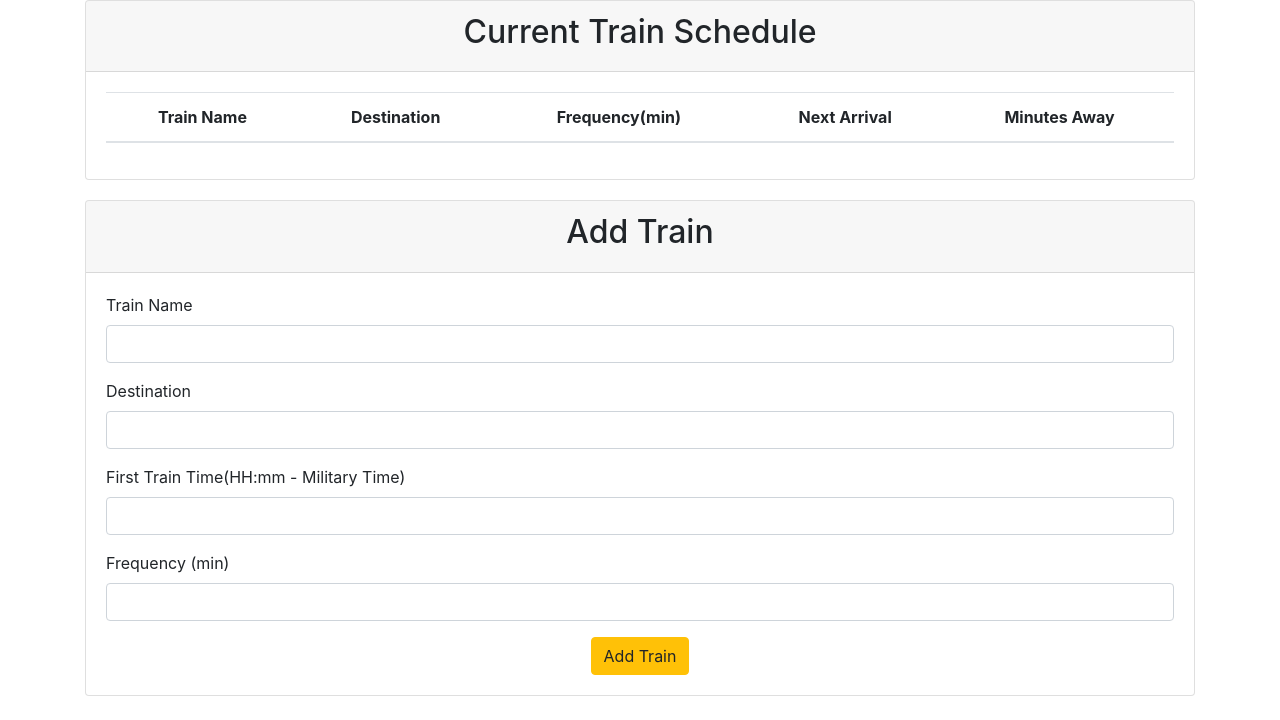
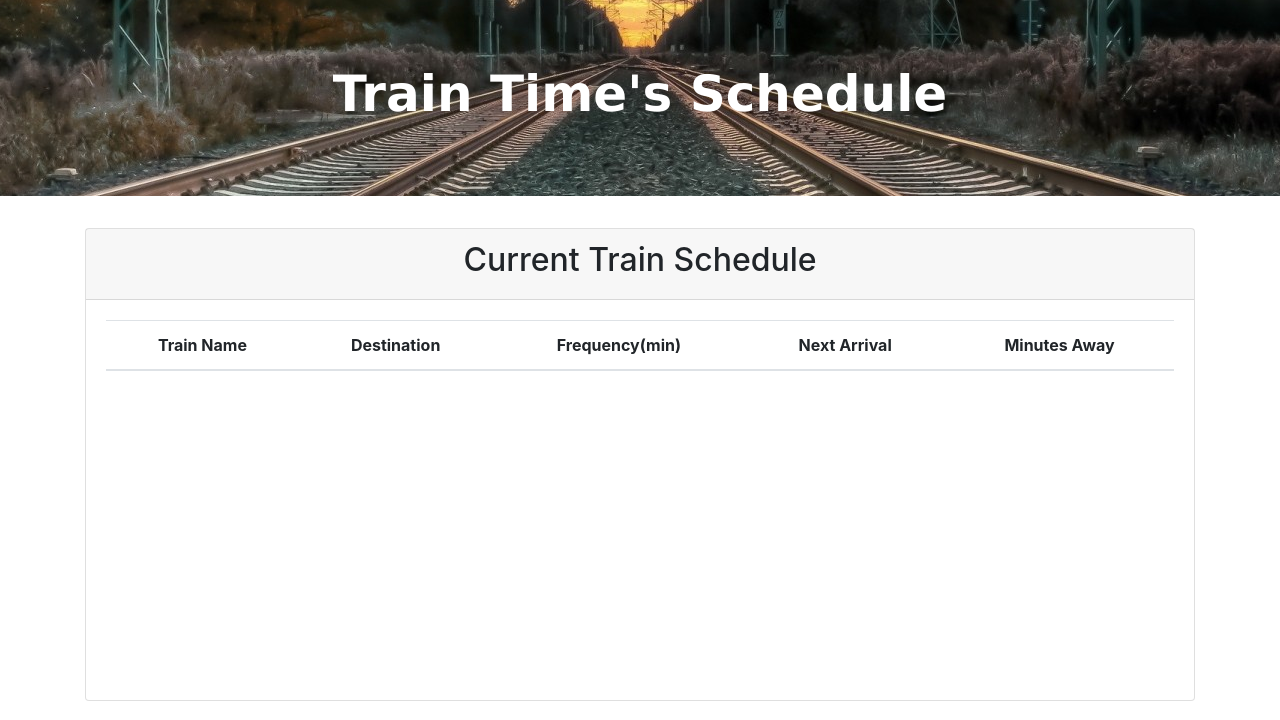
Before and after one commit to Justin-Singh125125/Train-Activity, a plain HTML site: page index.html in a window 1280 px wide. Shown: the top 720 px of the page. Drawn offline with nearby package versions, Linux system fonts and the light colour scheme; no server answers.

Commit message:
added more css

```diff
--- a/assets/css/style.css
+++ b/assets/css/style.css
@@ -30,3 +30,29 @@ body{
 .train-title{
     margin-left: 30px;
 }
+#over{
+    overflow: scroll;
+    height: 400px;
+}
+
+.add-train-section:hover, .card:hover{
+    box-shadow:
+    0 6px 20px 0 rgba(0, 0, 0, 0.19),
+    0 6px 20px 0 rgba(0, 0, 0, 0.19);
+}
+.jumbotron{
+    background: url('../images/jumbotron-background.jpg');
+    background-position: center;
+    width: 100%;
+    border-radius: 0;
+}
+#welcome{
+    z-index: 99;
+    color:#fff;
+    font-size: 50px;
+    font-weight: bold;
+    font-family: 'Lucida Sans', 'Lucida Sans Regular', 'Lucida Grande', 'Lucida Sans Unicode', Geneva, Verdana, sans-serif;
+}
+body{
+    background: #fff;
+}
--- a/assets/javascript/app.js
+++ b/assets/javascript/app.js
@@ -30,37 +30,37 @@ $(document).ready(function () {
         trainFrequency = $('#trainFrequecyText').val().trim();
 
         var firstTimeConverted = moment(trainFirstTime, "HH:mm").subtract(1, "years");
-        console.log(firstTimeConverted);
+
 
         // Current Time
         var currentTime = moment();
-        console.log("CURRENT TIME: " + moment(currentTime).format("hh:mm"));
+
 
         // Difference between the times
         var diffTime = moment().diff(moment(firstTimeConverted), "minutes");
-        console.log("DIFFERENCE IN TIME: " + diffTime);
+
 
         // Time apart (remainder)
         var tRemainder = diffTime % trainFrequency;
-        console.log(tRemainder);
+
 
         // Minute Until Train
         var tMinutesTillTrain = trainFrequency - tRemainder;
-        console.log("MINUTES TILL TRAIN: " + tMinutesTillTrain);
+
 
         // Next Train
         var nextTrain = moment().add(tMinutesTillTrain, "minutes");
         var nextArival = moment(nextTrain).format("hh:mm a")
-        console.log('test:' + nextArival)
 
-        console.log("ARRIVAL TIME: " + moment(nextTrain).format("hh:mm"));
+
+
 
 
         //will push the new train to the db
         listOfTrains.push({
             dbTrainName: trainName,
             dbTrainDestination: trainDestination,
-            dbMinAway: tRemainder,
+            dbMinAway: tMinutesTillTrain,
             dbTrainFrequency: trainFrequency,
             dbNextArival: nextArival,
         });
--- a/index.html
+++ b/index.html
@@ -20,24 +20,19 @@
 </head>
 
 <body>
+    <div class="jumbotron">
+        <h1 id="welcome">Train Time's Schedule</h1>
+    </div>
     <div class="container">
+        <a id="table-view">
             <div class="card">
+        </a>
         <div class="card-header">
             <h2>Current Train Schedule</h2>
         </div>
-            <div class="card-body">
-                <!-- <div class="table">
-                    <thead>
-                        <tr>
-                            <th scope="col">Train Name</th>
-                            <th scope="col">Destination</th>
-                            <th scope="col">Frequency(min)</th>
-                            <th scope="col">Next Arrival</th>
-                            <th scope="col">Minutes Away</th>
-                        </tr>
-                    </thead>
-                </div> -->
+        <div id="over" class="card-body">
             <table class="table">
+
                 <thead>
                     <tr>
                         <th scope="col">Train Name</th>
@@ -85,7 +80,9 @@
                     <label>Frequency (min)</label>
                     <input id="trainFrequecyText" type="text" class="form-control">
                 </div>
+                <a href="#table-view">
                     <button id="trainSubmit" type="button" class="btn btn-warning">Add Train</button>
+                </a>
             </form>
 
         </div>
```
Also changed, not shown: assets/images/jumbotron-background.jpeg (added), assets/images/jumbotron-background.jpg (added), 1 other file. Lines whose indentation alone changed are shown as unchanged.
